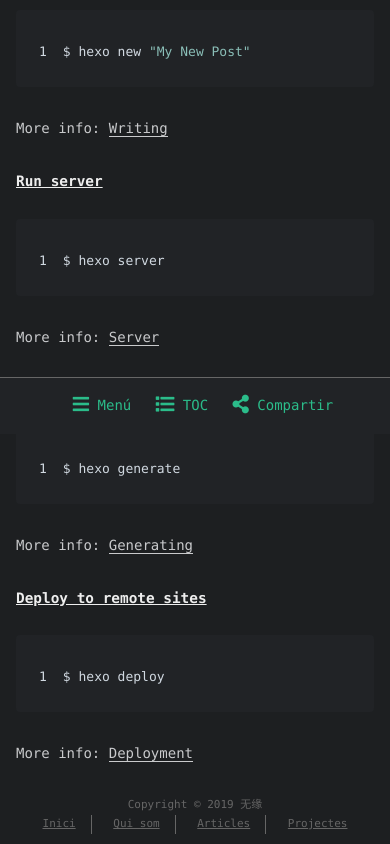
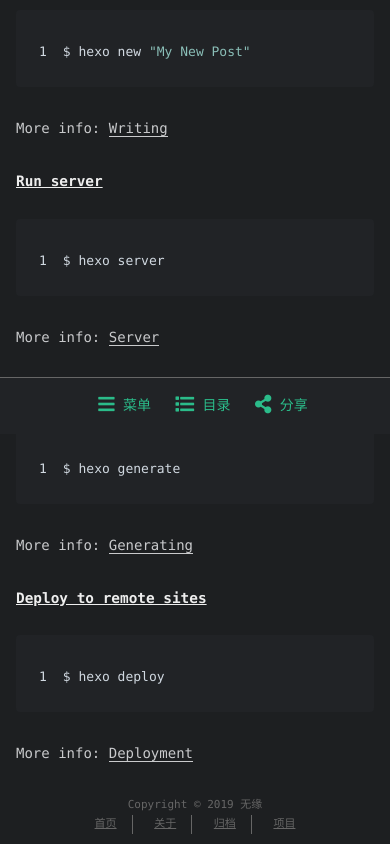
Before and after one commit to lazysecb/lazysecb.github.io, a plain HTML site: page 2019/01/24/hello-world/index.html in a window 390 px wide. Shown: the part 410-1254 px from the top of the page. Drawn offline with Linux system fonts and the light colour scheme; a web font is replaced by a local one.

Commit message:
Site updated: 2019-01-24 14:26:29

```diff
--- a/2019/01/24/hello-world/index.html
+++ b/2019/01/24/hello-world/index.html
@@ -1,5 +1,5 @@
 <!DOCTYPE html>
-<html>
+<html lang=zh>
 <head><meta name="generator" content="Hexo 3.8.0">
     <!-- so meta -->
     <meta charset="utf-8">
@@ -12,7 +12,7 @@
 <meta property="og:url" content="https://lazysecb.github.io/2019/01/24/hello-world/index.html">
 <meta property="og:site_name" content="无缘の邂逅">
 <meta property="og:description" content="Welcome to Hexo! This is your very first post. Check documentation for more info. If you get any problems when using Hexo, you can find the answer in troubleshooting or you can ask me on GitHub. Quick">
-<meta property="og:locale" content="default">
+<meta property="og:locale" content="zh-CN">
 <meta property="og:updated_time" content="2019-01-24T06:01:43.070Z">
 <meta name="twitter:card" content="summary">
 <meta name="twitter:title" content="Hello World">
@@ -58,13 +58,13 @@
     <span id="nav">
       <ul>
 
-          <li><a href="/">Inici</a></li>
+          <li><a href="/">首页</a></li>
 
-          <li><a href="/about/">Qui som</a></li>
+          <li><a href="/about/">关于</a></li>
 
-          <li><a href="/archives/">Articles</a></li>
+          <li><a href="/archives/">归档</a></li>
 
-          <li><a href="/projects_url">Projectes</a></li>
+          <li><a href="/projects_url">项目</a></li>
 
       </ul>
     </span>
@@ -78,10 +78,10 @@
         <li><a class="icon" href="#" onclick="$('html, body').animate({ scrollTop: 0 }, 'fast');"><i class="fas fa-chevron-up" aria-hidden="true" onmouseover="$('#i-top').toggle();" onmouseout="$('#i-top').toggle();"></i></a></li>
         <li><a class="icon" href="#"><i class="fas fa-share-alt" aria-hidden="true" onmouseover="$('#i-share').toggle();" onmouseout="$('#i-share').toggle();" onclick="$('#share').toggle();return false;"></i></a></li>
       </ul>
-      <span id="i-prev" class="info" style="display:none;">Post Anterior</span>
-      <span id="i-next" class="info" style="display:none;">Post Següent</span>
-      <span id="i-top" class="info" style="display:none;">Adalt</span>
-      <span id="i-share" class="info" style="display:none;">Compartir Post</span>
+      <span id="i-prev" class="info" style="display:none;">上一篇</span>
+      <span id="i-next" class="info" style="display:none;">下一篇</span>
+      <span id="i-top" class="info" style="display:none;">返回顶部</span>
+      <span id="i-share" class="info" style="display:none;">分享文章</span>
     </span>
     <br>
     <div id="share" style="display: none">
@@ -161,13 +161,13 @@
     <div id="nav-footer" style="display: none">
       <ul>
 
-          <li><a href="/">Inici</a></li>
+          <li><a href="/">首页</a></li>
 
-          <li><a href="/about/">Qui som</a></li>
+          <li><a href="/about/">关于</a></li>
 
-          <li><a href="/archives/">Articles</a></li>
+          <li><a href="/archives/">归档</a></li>
 
-          <li><a href="/projects_url">Projectes</a></li>
+          <li><a href="/projects_url">项目</a></li>
 
       </ul>
     </div>
@@ -193,10 +193,10 @@
     </div>
 
     <div id="actions-footer">
-        <a id="menu" class="icon" href="#" onclick="$('#nav-footer').toggle();return false;"><i class="fas fa-bars fa-lg" aria-hidden="true"></i> Menú</a>
-        <a id="toc" class="icon" href="#" onclick="$('#toc-footer').toggle();return false;"><i class="fas fa-list fa-lg" aria-hidden="true"></i> TOC</a>
-        <a id="share" class="icon" href="#" onclick="$('#share-footer').toggle();return false;"><i class="fas fa-share-alt fa-lg" aria-hidden="true"></i> Compartir</a>
-        <a id="top" style="display:none" class="icon" href="#" onclick="$('html, body').animate({ scrollTop: 0 }, 'fast');"><i class="fas fa-chevron-up fa-lg" aria-hidden="true"></i> Cap amunt</a>
+        <a id="menu" class="icon" href="#" onclick="$('#nav-footer').toggle();return false;"><i class="fas fa-bars fa-lg" aria-hidden="true"></i> 菜单</a>
+        <a id="toc" class="icon" href="#" onclick="$('#toc-footer').toggle();return false;"><i class="fas fa-list fa-lg" aria-hidden="true"></i> 目录</a>
+        <a id="share" class="icon" href="#" onclick="$('#share-footer').toggle();return false;"><i class="fas fa-share-alt fa-lg" aria-hidden="true"></i> 分享</a>
+        <a id="top" style="display:none" class="icon" href="#" onclick="$('html, body').animate({ scrollTop: 0 }, 'fast');"><i class="fas fa-chevron-up fa-lg" aria-hidden="true"></i> 返回顶部</a>
     </div>
 
   </div>
@@ -211,13 +211,13 @@
     <nav>
       <ul>
 
-          <li><a href="/">Inici</a></li>
+          <li><a href="/">首页</a></li>
 
-          <li><a href="/about/">Qui som</a></li>
+          <li><a href="/about/">关于</a></li>
 
-          <li><a href="/archives/">Articles</a></li>
+          <li><a href="/archives/">归档</a></li>
 
-          <li><a href="/projects_url">Projectes</a></li>
+          <li><a href="/projects_url">项目</a></li>
 
       </ul>
     </nav>
```
Also changed, not shown: 2019/01/24/笨办法学Python - 习题5 More Variables and Printing/index.html (+22 -22 lines), archives/2019/01/index.html (+11 -11 lines), archives/2019/index.html (+11 -11 lines), archives/index.html (+11 -11 lines), index.html (+13 -13 lines).
